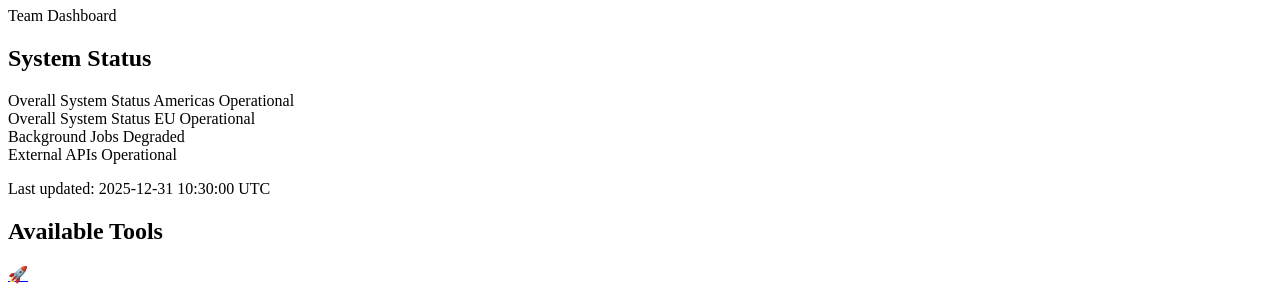
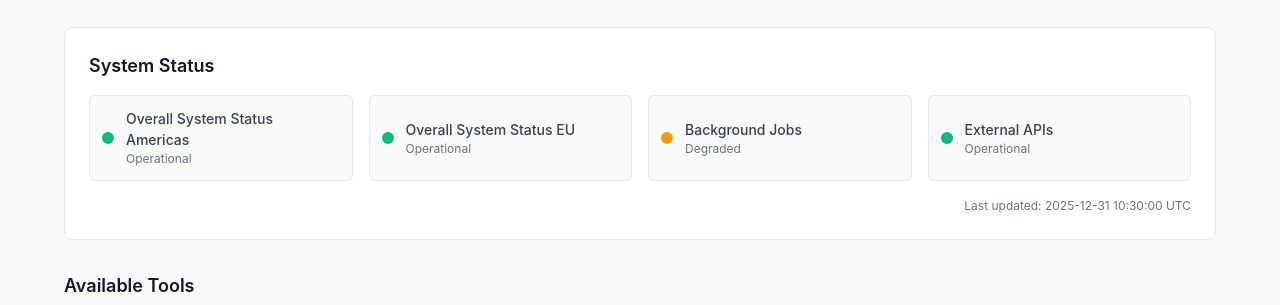
Before and after one commit to ruyca-glia/glia-ce-tool-hackathon2, a plain HTML site: page index.html in a window 1280 px wide. Shown: the part 73-378 px from the top of the page. Drawn offline with Linux system fonts and the light colour scheme; the site is published under a folder, as on GitHub Pages, so addresses that start at the root find nothing.

Commit message:
changed relative path for css

```diff
--- a/index.html
+++ b/index.html
@@ -5,7 +5,7 @@
     <meta charset="UTF-8">
     <meta name="viewport" content="width=device-width, initial-scale=1.0">
     <title>Glia Client Engineer Tools</title>
-    <link rel="stylesheet" href="/static/css/styles.css">
+    <link rel="stylesheet" href="./static/css/styles.css">
     <script async src="https://api.glia.com/salemove_integration.js"></script>
     <script type="text/javascript" src="//libs.glia.com/axon.js"></script>
 
```
